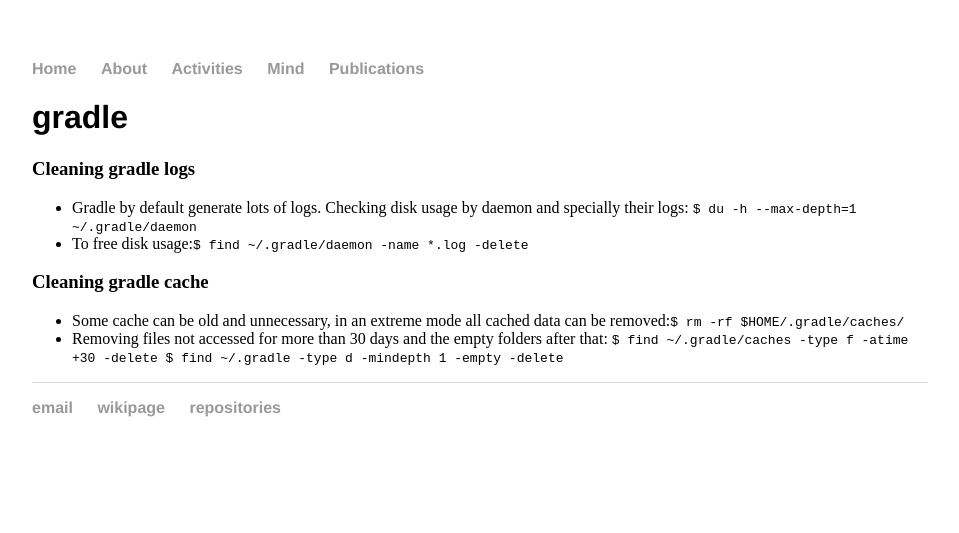
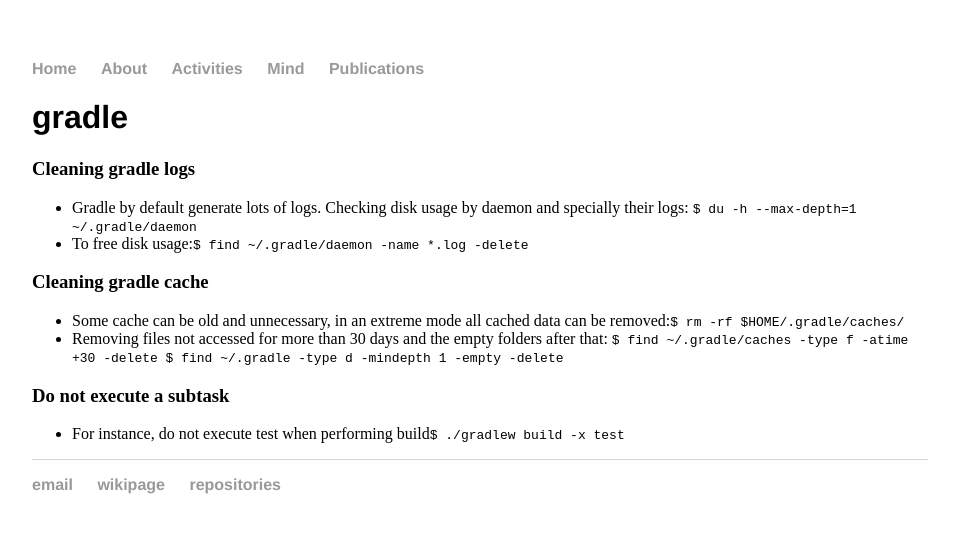
Before and after one commit to cleberjamaral/cleberjamaral.github.io, a Jekyll site: the page built from knowledge/programming/gradle.md, in a window 1280 px wide. Shown: the top 533 px of the page, without its empty margins (160-1119 px from the left). Built offline with Jekyll 4.4.1, drawn with Linux system fonts in a browser that asks for light colours; our own code applies the rules of GitHub Pages for plain Markdown files.

Commit message:
GitBook: [master] 55 pages modified

```diff
--- a/knowledge/programming/gradle.md
+++ b/knowledge/programming/gradle.md
@@ -13,3 +13,7 @@
 
 * Some cache can be old and unnecessary, in an extreme mode all cached data can be removed:`$ rm -rf $HOME/.gradle/caches/`
 * Removing files not accessed for more than 30 days and the empty folders after that: `$ find ~/.gradle/caches -type f -atime +30 -delete $ find ~/.gradle -type d -mindepth 1 -empty -delete`
+
+### Do not execute a subtask
+
+* For instance, do not execute test when performing build`$ ./gradlew build -x test`
```
